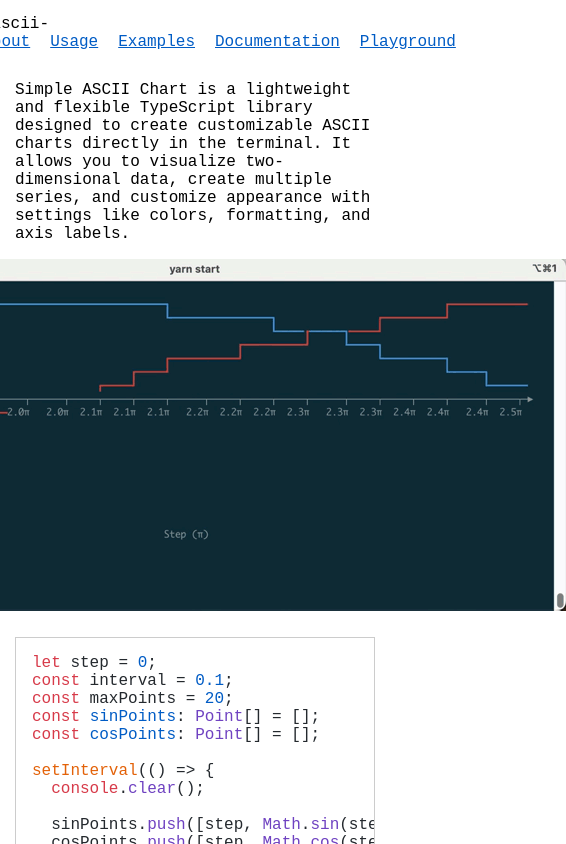
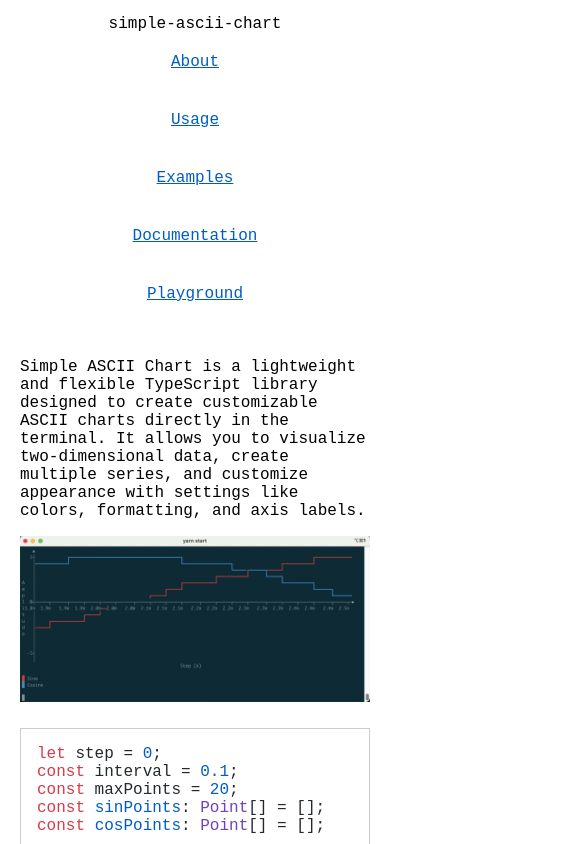
Before and after one commit to gtktsc/simple-ascii-chart-website, a Next.js app: page / in a window 390 px wide. Shown: the top 844 px of the page, 566 px wide, since content can reach past the window. Built offline with nearby package versions, Linux system fonts and the light colour scheme.

Commit message:
ascii-website-37: mobile

```diff
--- a/styles/global.css
+++ b/styles/global.css
@@ -12,6 +12,11 @@
   align-items: center;
   width: 100%;
   padding: 1rem 0;
+}
+.chart-gif-wrapper img{
+  width: 100%;
+  max-width: 800px;
+  height: auto;
 }
 
 /* Basic global styles */
@@ -35,6 +40,16 @@ html {
   cursor: pointer;
 }
 
+.editor-wrapper {
+  gap: 1rem;
+}
+
+.editor-wrapper section {
+  border: 0.0625rem solid #ccc; /* 1px */
+  padding:1rem;
+  margin-bottom: 1rem;
+}
+
 /* Style for the toast notification */
 .toast-notification {
   position: fixed;
@@ -45,7 +60,6 @@ html {
   padding: 0.625rem 1.25rem; /* 10px 20px */
   border-radius: 0.3125rem; /* 5px */
   font-size: 0.875rem; /* 14px */
-  opacity: 0.9;
   z-index: 1000;
   cursor: pointer;
   transition: opacity 0.3s ease;
@@ -112,9 +126,13 @@ body {
 }
 
 /* Responsive design for smaller screens */
-@media (max-width: 48rem) {
-  /* 768px */
+@media (max-width: 900px) {
+  .navbar{
+    position: relative;
+  }
+
   .navbar-links {
+    display:flex;
     flex-direction: column;
     align-items: center;
   }
@@ -123,8 +141,4 @@ body {
     margin: 0.625rem 0; /* 10px */
     padding: 0.625rem; /* 10px */
   }
-
-  main {
-    padding: 0.9375rem; /* 15px */
-  }
 }
```
Also changed, not shown: components/DynamicEditablePlot.tsx (+5 -2 lines).
